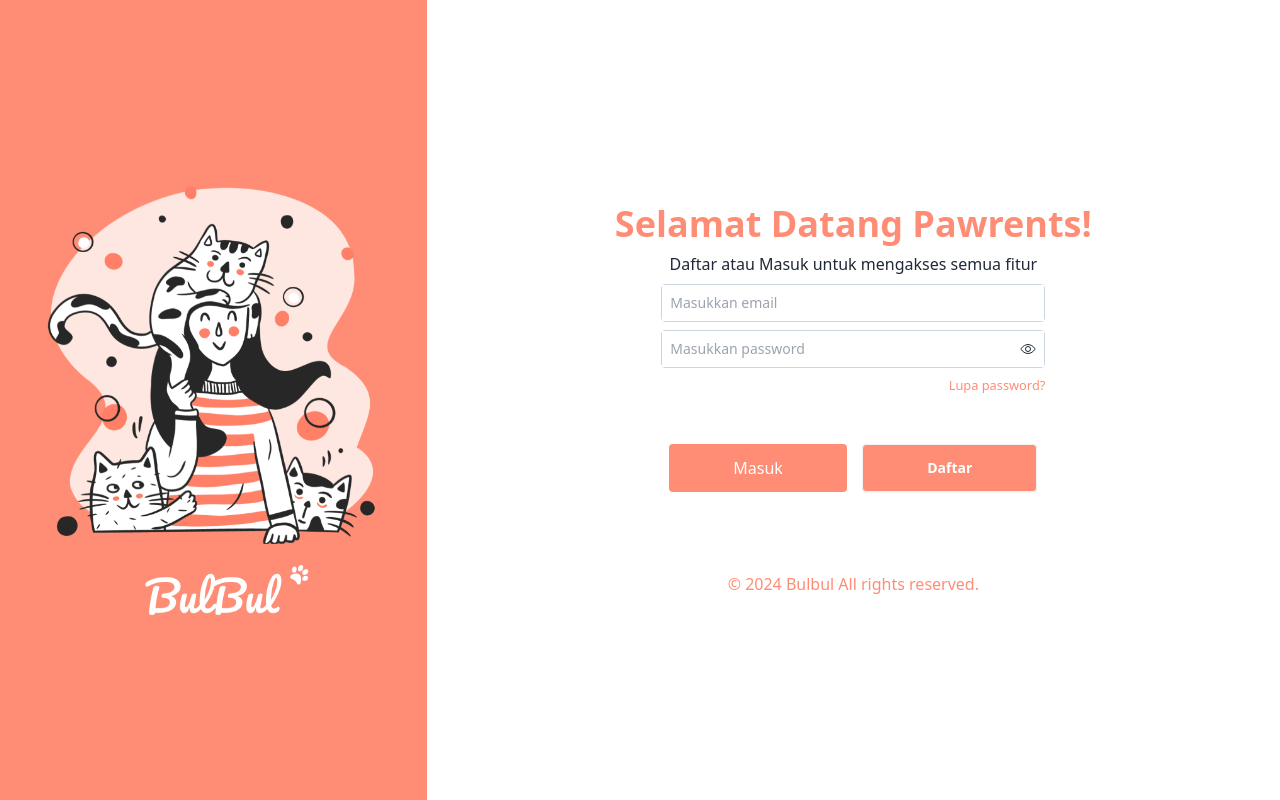
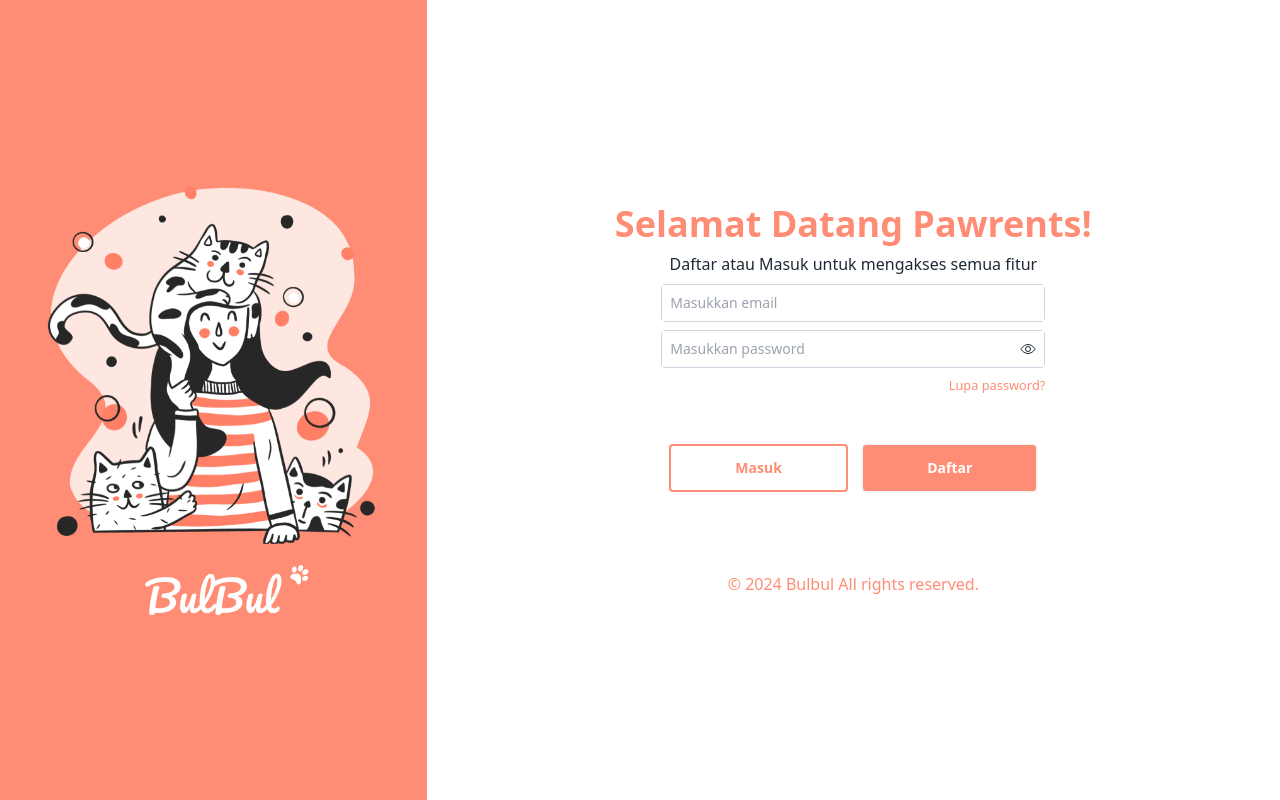
Before and after one commit to sabs09/Bulbul, a React (Vite) app: page /login in a window 1280 px wide. Built offline with nearby package versions, Linux system fonts and the light colour scheme.

Commit message:
LoginPage.jsx

```diff
--- a/src/pages/LoginPage.jsx
+++ b/src/pages/LoginPage.jsx
@@ -46,8 +46,8 @@ const LoginPage = () => {
           </div>
           <small className='text-primary cursor-pointer flex justify-end w-full'>Lupa password?</small>
           <div className='flex justify-between mt-10 px-2'>
-            <button type="submit" className='bg-[#FF8D75] rounded px-16 py-1 text-white'>Masuk</button>
-            <button type="button" className='btn bg-primary hover:bg-primary/80 rounded px-16 text-white'>Daftar</button>
+            <a href="/" className='btn btn-outline border-2 border-primary rounded px-16 text-primary'>Masuk</a>
+            <a href="/register" className='btn bg-primary hover:bg-primary/80 rounded px-16 text-white'>Daftar</a>
           </div>
         </form>
       </div>
```
